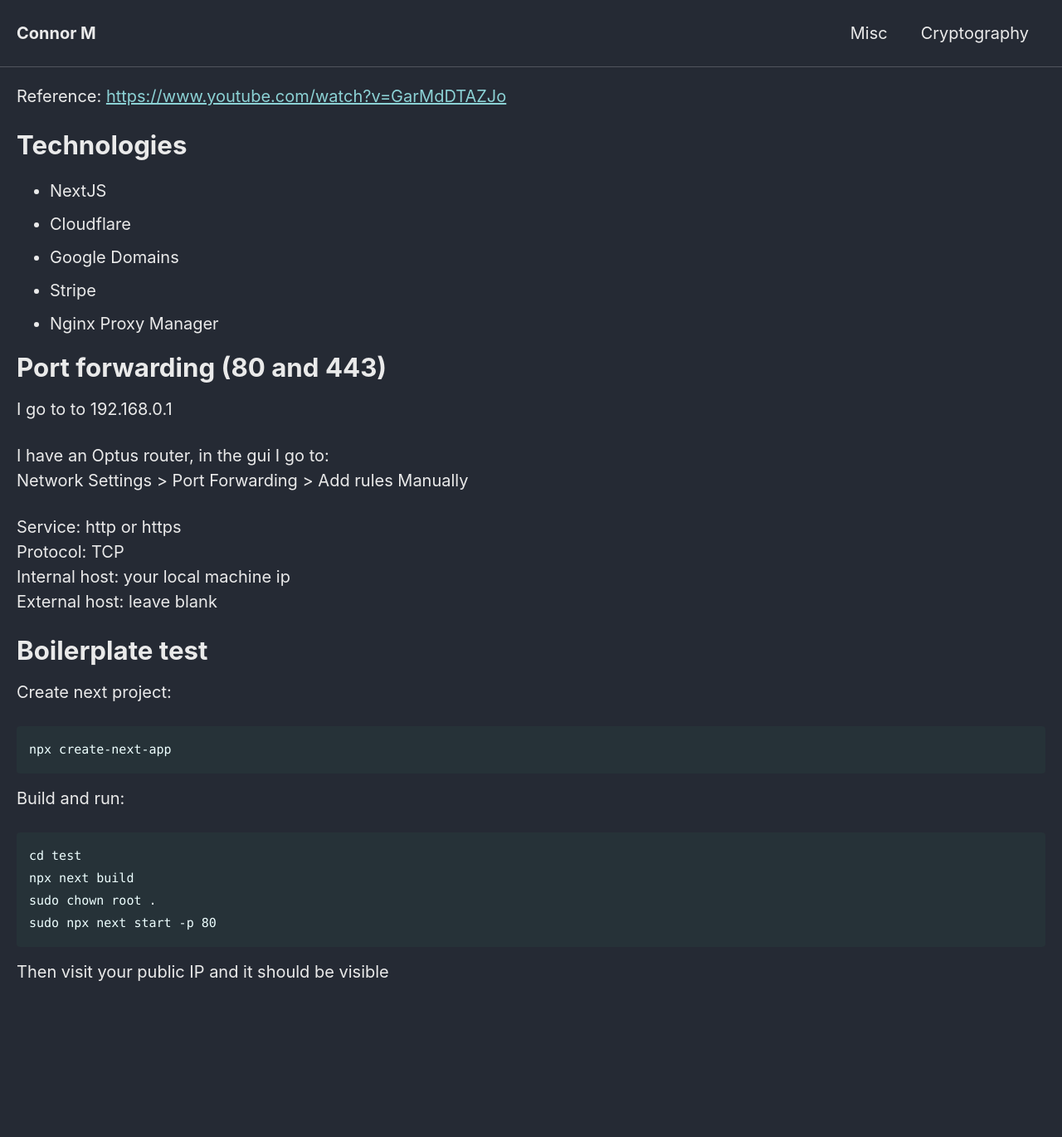
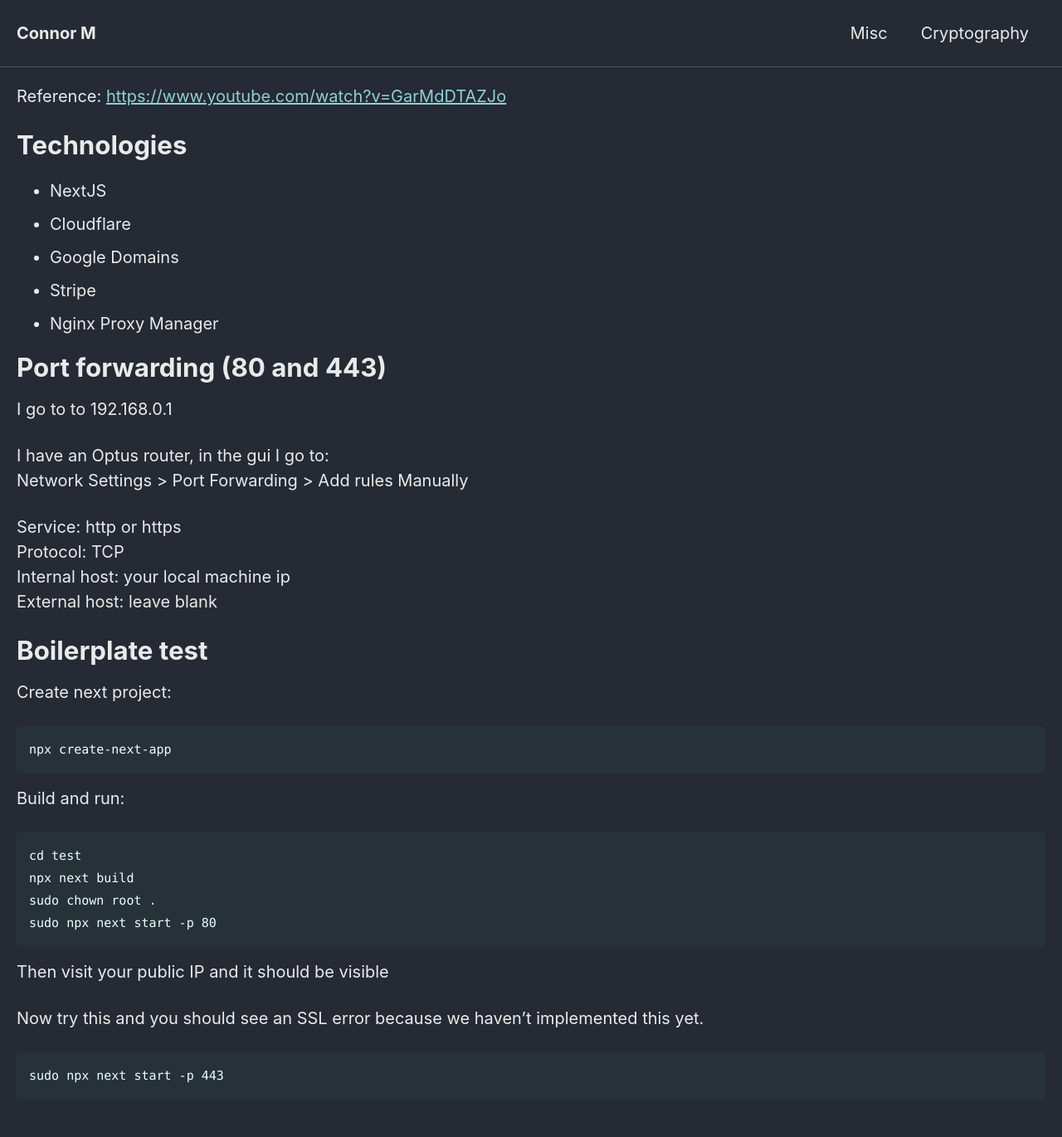
Before and after one commit to Connor-McCartney/Connor-McCartney.github.io, a Jekyll site: the page built from _pages/misc/ecommerce.md, in a window 1280 px wide. Shown: the whole page at 83% size. Built offline with Jekyll 4.4.1, drawn with Linux system fonts in a browser that asks for light colours; cached includes are drawn as plain includes; our own code applies the rules of GitHub Pages for plain Markdown files; before the commit the page ends 1242 px from its top, so only the background shows below that.

Commit message:
Update ecommerce.md

````diff
--- a/_pages/misc/ecommerce.md
+++ b/_pages/misc/ecommerce.md
@@ -38,3 +38,9 @@ sudo npx next start -p 80
 ```
 
 Then visit your public IP and it should be visible
+
+Now try this and you should see an SSL error because we haven't implemented this yet.
+
+```
+sudo npx next start -p 443
+```
````
